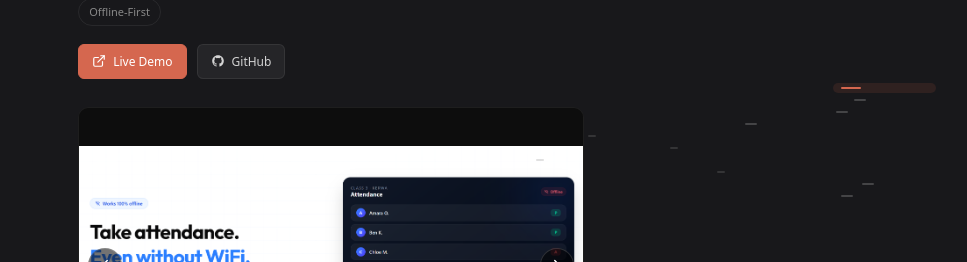
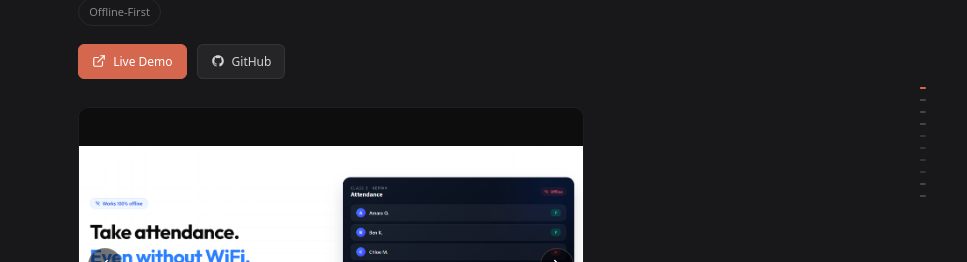
Before and after one commit to CleeYOpro/new-website, a Next.js app: page /projects/rolecaller in a window 1280 px wide. Shown: the part 258-520 px from the top of the page, without its empty margins (309-1276 px from the left). Built offline with nearby package versions, Linux system fonts and the light colour scheme; a web font is replaced by a local one.

Commit message:
feat: remove unused SVG files and update project image paths for rolecaller and GIS projects

```diff
--- a/src/app/globals.css
+++ b/src/app/globals.css
@@ -2006,18 +2006,20 @@ kbd[data-key='space'] { width: 225px; }
 .project-toc-inner {
   display: flex;
   flex-direction: column;
-  align-items: flex-end;
   gap: 2px;
-  padding: 10px;
+  width: 36px;
+  padding: 10px 8px;
   border-radius: 14px;
   background: transparent;
   border: 1px solid transparent;
-  transition: background 200ms ease, border-color 200ms ease, box-shadow 200ms ease;
+  overflow: hidden;
+  transition: width 220ms ease, padding 220ms ease, background 200ms ease, border-color 200ms ease, box-shadow 200ms ease;
 }
 
 .project-toc:hover .project-toc-inner {
-  align-items: stretch;
-  min-width: 230px;
+  width: max-content;
+  max-width: min(420px, calc(100vw - 48px));
+  padding: 10px;
   background: rgba(17, 17, 17, 0.92);
   border-color: var(--border);
   box-shadow: 0 12px 32px rgba(0, 0, 0, 0.45);
@@ -2027,33 +2029,31 @@ kbd[data-key='space'] { width: 225px; }
 .project-toc-item {
   display: flex;
   align-items: center;
+  justify-content: flex-end;
   gap: 10px;
   height: 10px;
-  padding: 0 8px;
+  width: 100%;
+  padding: 0 2px;
   border-radius: 7px;
-  position: relative;
   overflow: hidden;
   transition: height 180ms ease, padding 180ms ease, background 150ms ease;
 }
 
 .project-toc:hover .project-toc-item {
+  justify-content: flex-start;
   height: 28px;
-  padding: 0 10px;
-}
-
-.project-toc-item--depth-2 {
-  padding-right: 16px;
+  padding: 0 8px;
 }
 
 .project-toc:hover .project-toc-item--depth-2 {
-  padding-left: 20px;
-}
-
-.project-toc-item:hover {
+  padding-left: 22px;
+}
+
+.project-toc:hover .project-toc-item:hover {
   background: rgba(255, 255, 255, 0.06);
 }
 
-.project-toc-item--active {
+.project-toc:hover .project-toc-item--active {
   background: rgba(213, 103, 79, 0.12);
 }
 
@@ -2088,6 +2088,8 @@ kbd[data-key='space'] { width: 225px; }
   font-size: 13px;
   color: var(--text-dim);
   white-space: nowrap;
+  width: 0;
+  overflow: hidden;
   opacity: 0;
   transform: translateX(6px);
   transition: opacity 150ms ease, transform 150ms ease, color 150ms ease;
@@ -2099,6 +2101,7 @@ kbd[data-key='space'] { width: 225px; }
 }
 
 .project-toc:hover .project-toc-label {
+  width: auto;
   opacity: 1;
   transform: translateX(0);
 }
--- a/src/lib/projects.ts
+++ b/src/lib/projects.ts
@@ -29,7 +29,7 @@ export const projects: Project[] = [
     tags: ['React Native', 'Expo', 'TypeScript', 'SQLite', 'PostgreSQL', 'Drizzle ORM', 'Offline-First'],
     github: 'https://github.com/CleeYOpro/rolecaller-app',
     live: 'https://rolecaller.vercel.app/',
-    image: '/projects/rolecaller.svg',
+    image: '/projects/images/rolecaller/rolecallermain.png',
     images: [
       '/projects/images/rolecaller/rolecallermain.png',
       '/projects/images/rolecaller/phone.png',
@@ -135,7 +135,7 @@ export const projects: Project[] = [
       src: '/projects/images/seattle-earthquake-gis/geospatial-technology-2025-portfolio.pdf',
       title: 'Geospatial Technology 2025 Portfolio',
     },
-    image: '/projects/gis.svg',
+    image: '/projects/images/seattle-earthquake-gis/cover.png',
     images: [
       '/projects/images/seattle-earthquake-gis/wtsa-state-1st-place.png',
       '/projects/images/seattle-earthquake-gis/analysis-mmi-aftershocks.png',
```
Also changed, not shown: public/projects/gis.svg (deleted), public/projects/rolecaller.svg (deleted).
